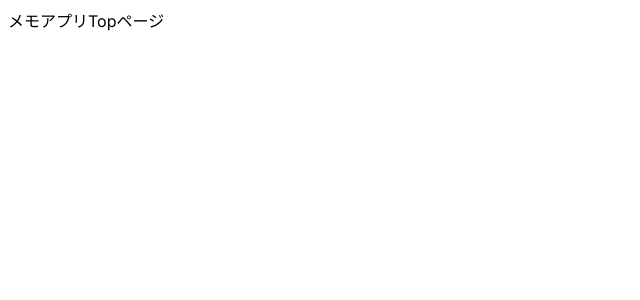
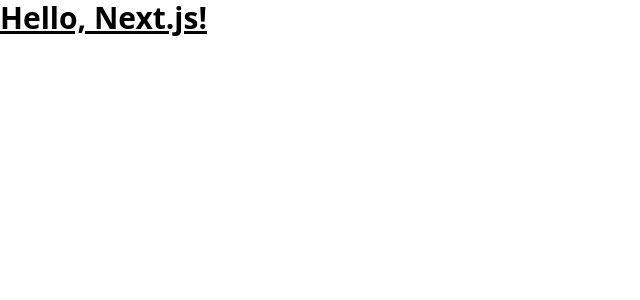
Before and after one commit to Progaku-copy/progaku-archive-front, a Next.js app: page / in a window 1280 px wide. Shown: the top 300 px of the page, without its empty margins (0-640 px from the left). Built offline with nearby package versions, Linux system fonts and the light colour scheme.

Commit message:
tailwind.css

```diff
--- /dev/null
+++ b/src/app/globals.css
@@ -0,0 +1,3 @@
+@tailwind base;
+@tailwind components;
+@tailwind utilities;
--- a/src/app/layout.tsx
+++ b/src/app/layout.tsx
@@ -1,8 +1,6 @@
 import type { Metadata } from 'next';
-import { Inter } from 'next/font/google';
-import type React from 'react';
 
-const inter = Inter({ subsets: ['latin'] });
+import './globals.css';
 
 export const metadata: Metadata = {
   title: 'Create Next App',
@@ -15,8 +13,8 @@
   children: React.ReactNode;
 }) {
   return (
-    <html lang='en'>
-      <body className={inter.className}>{children}</body>
+    <html lang='ja'>
+      <body>{children}</body>
     </html>
   );
 }
--- a/src/app/page.tsx
+++ b/src/app/page.tsx
@@ -1,3 +1,3 @@
-export default function Home() {
-  return <div>メモアプリTopページ</div>;
+export default function Page() {
+  return <h1 className='text-3xl font-bold underline'>Hello, Next.js!</h1>;
 }
--- a/src/components/Text/index.tsx
+++ b/src/components/Text/index.tsx
@@ -3,7 +3,7 @@
 };
 
 const Text = ({ children }: Props) => {
-  return <div>{children}</div>;
+  return <div className='bg-sky-500 aspect-square'>{children}</div>;
 };
 
 export default Text;
```
Also changed, not shown: 1 other file (tests, documents, lock files or other folders).
